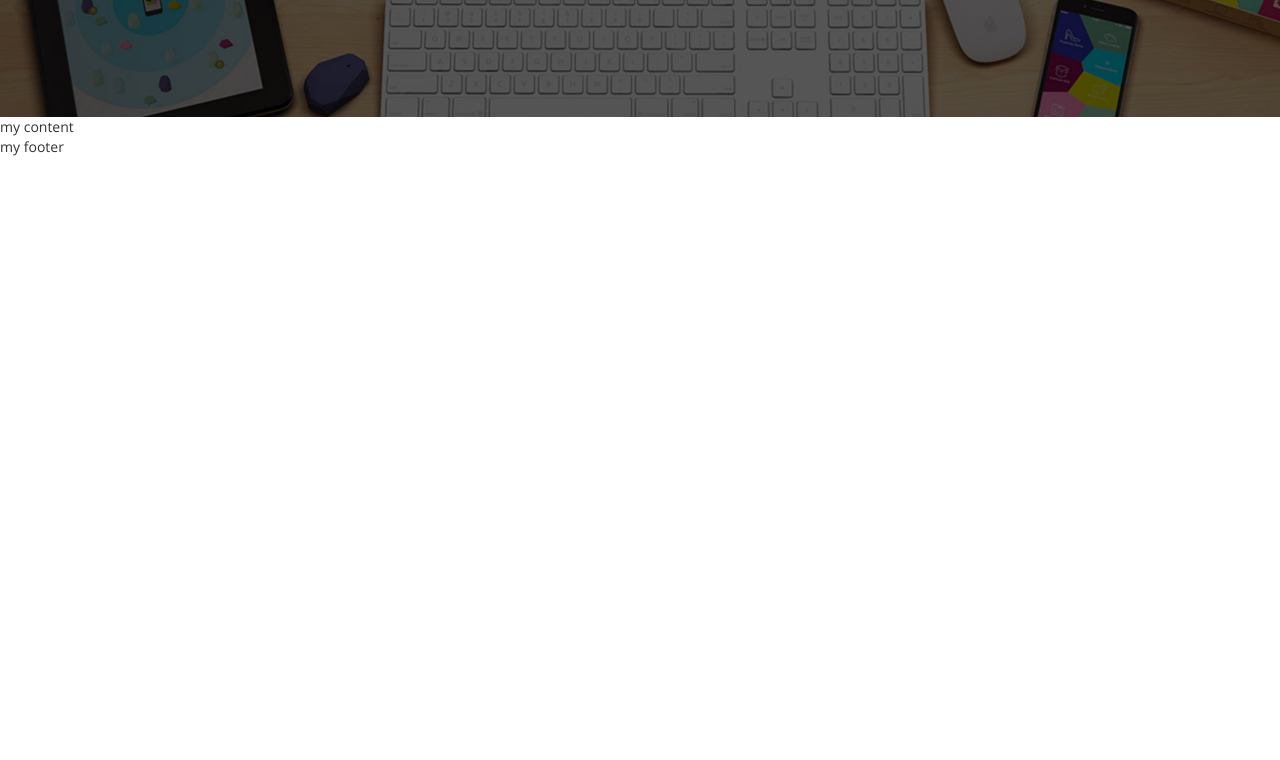
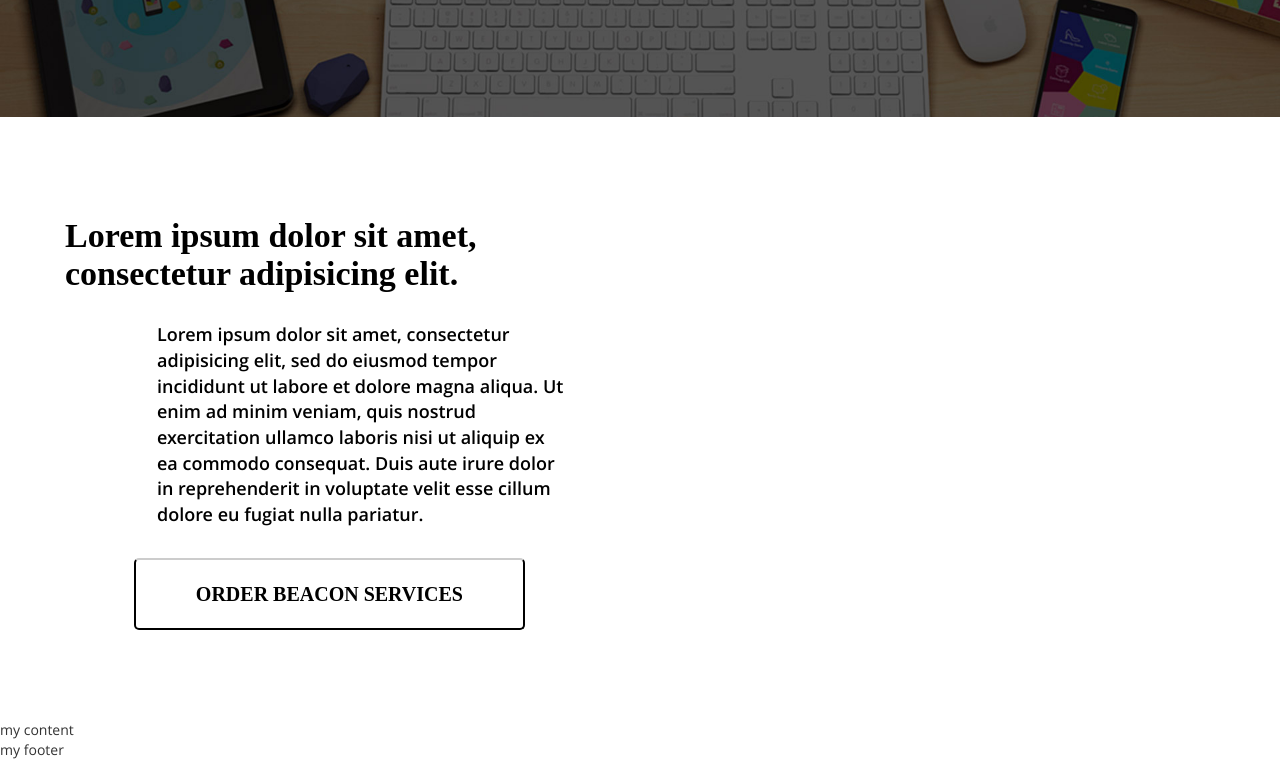
Before and after one commit to Volizik/lending_Bikony, a website: page index.html in a window 1280 px wide. Shown: the part 582-1342 px from the top of the page. Before the commit the page ends 800 px from the top, so only its background shows below. Drawn offline with Linux system fonts and the light colour scheme; files that its build step writes are made by us from their sources; files whose address does not match are found by name; a web font is replaced by a local one.

Commit message:
add section2

```diff
--- a/app/sass/base/_elements.scss
+++ b/app/sass/base/_elements.scss
@@ -0,0 +1,11 @@
+.btn-order {
+  font-family:' Montserrat';
+  font-weight: 800;
+  font-size: 20px;
+  text-transform: uppercase;
+  padding: 20px 60px;
+  color: #000;
+  border: 2px solid #000;
+  border-top: 2px solid #ccc;
+  border-radius: 5px;
+}
--- /dev/null
+++ b/app/sass/content/_section2.scss
@@ -0,0 +1,25 @@
+.section2 {
+  margin: 80px 0;
+  &__text {
+    h2 {
+      color: #000;
+      font-family: 'Montserrat';
+      font-weight: 800;
+      font-size: 34px;
+    }
+    p {
+      display: block;
+      width: 80%;
+      padding: 20px;
+      margin-right: 40px;
+      margin-bottom: 0;
+      float: right;
+      color: #000;
+      font-weight: 600;
+    }
+    a {
+      margin: 10px 100px 10px 0;
+      float: right;
+    }
+  }
+}
--- a/app/sass/content/_style.scss
+++ b/app/sass/content/_style.scss
@@ -1 +1,2 @@
 @import "_index";
+@import "section2";
--- a/index.html
+++ b/index.html
@@ -69,6 +69,21 @@
 
 <!-- main container-->
 
+<!-- start section2.html-->
+<div class="section2">
+    <div class="container">
+        <div class="row">
+            <div class="section2__text col-md-6">
+                <h2>Lorem ipsum dolor sit amet, consectetur adipisicing elit.</h2>
+                <p>Lorem ipsum dolor sit amet, consectetur adipisicing elit, sed do eiusmod tempor incididunt ut labore et dolore magna aliqua. Ut enim ad minim veniam, quis nostrud exercitation ullamco laboris nisi ut aliquip ex ea commodo consequat. Duis aute irure dolor in reprehenderit in voluptate velit esse cillum dolore eu fugiat nulla pariatur. </p>
+                <a href="#" class="btn-order">Order Beacon Services</a>
+            </div>
+            <div class="section2__video col-md-6"></div>
+        </div>
+    </div>
+</div>
+<!-- end section2.html-->
+
 <!-- start content.html-->
 
 <!-- @@block  =  content-->
```
Also changed, not shown: app/html/pages/index.html (+2 -0 lines), app/html/section2.html (added, +12 -0 lines), css/styles.min.css.
